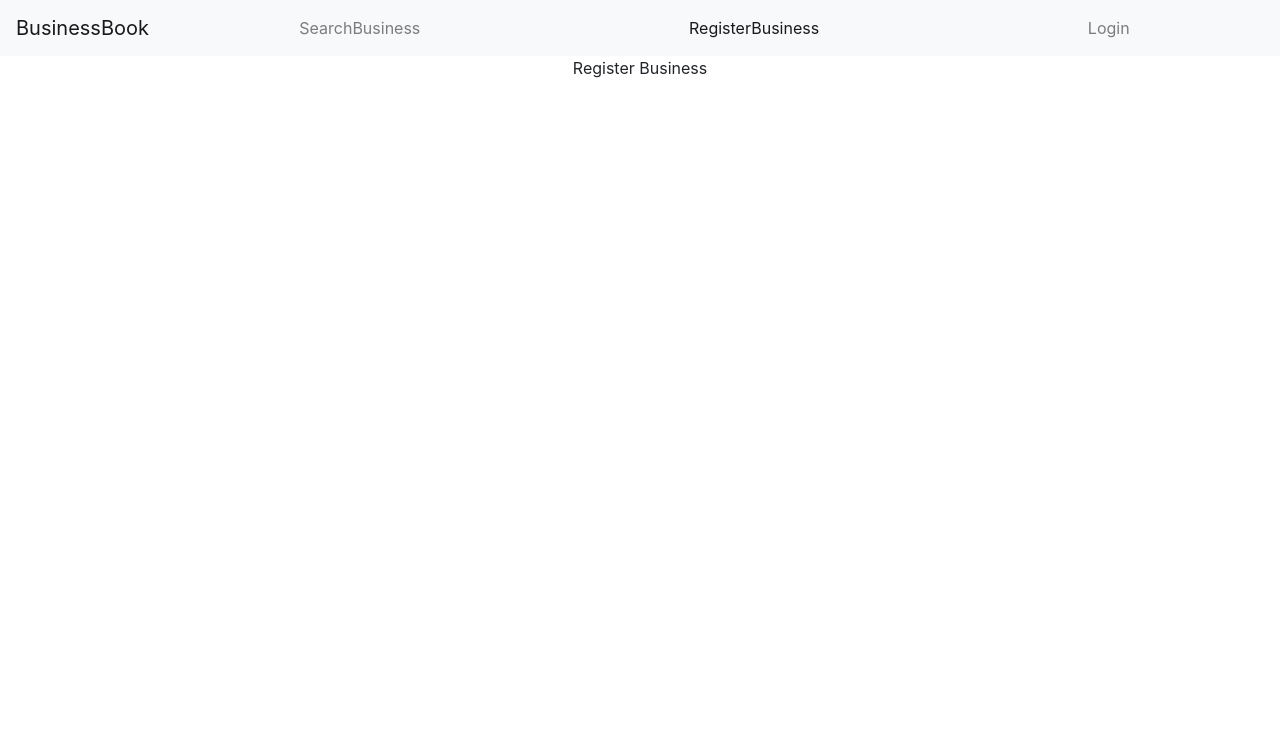
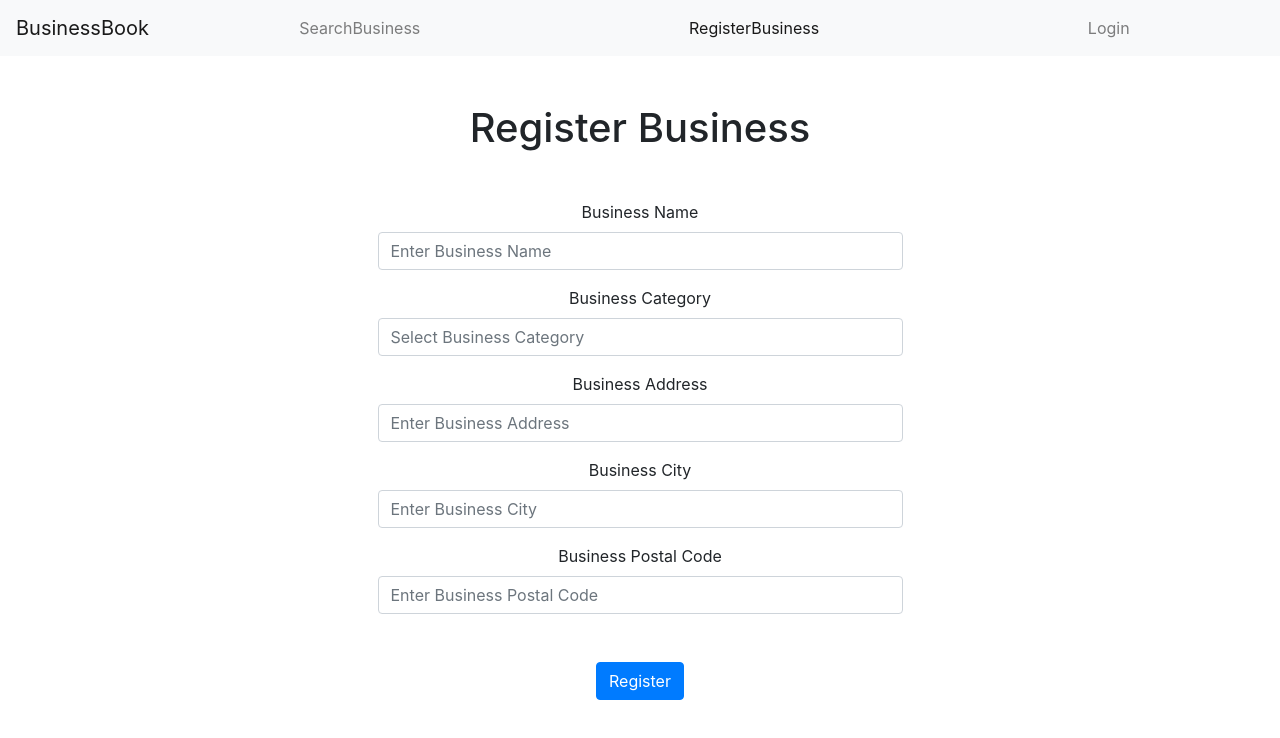
Before and after one commit to VanessaAla/businessbook-frontend, a React (Create React App) app: page /register-business in a window 1280 px wide. Shown: the top 738 px of the page. Built offline with nearby package versions, Linux system fonts and the light colour scheme; no server answers.

Commit message:
adjusted the search business pages and corrected function names

```diff
--- a/src/pages/RegisterBusiness/index.js
+++ b/src/pages/RegisterBusiness/index.js
@@ -2,7 +2,10 @@ import React, { useState } from "react";
 import Form from "react-bootstrap/Form";
 import Container from "react-bootstrap/Container";
 import Button from "react-bootstrap/Button";
-import { useDispatch, useSelector } from "react-redux";
+import { doRegisterBusiness } from "../../store/businesses/actions";
+//import { selectBusinesses } from "../../store/businesses/selectors";
+import { useDispatch } from "react-redux";
+//import { Link } from "react-router-dom";
 import { Col } from "react-bootstrap";
 
 export default function RegisterBusiness() {
@@ -11,11 +14,85 @@ export default function RegisterBusiness() {
   const [businessAddress, set_businessAddress] = useState("");
   const [businessCity, set_businessCity] = useState("");
   const [businessPostalCode, set_businessPostalCode] = useState("");
+  const dispatch = useDispatch();
 
   function submitForm(event) {
     event.preventDefault();
+
+    dispatch(
+      doRegisterBusiness(
+        businessName,
+        businessCategory,
+        businessAddress,
+        businessCity,
+        businessPostalCode
+      )
+    );
   }
   //my dispatch action to register the business here?
 
-  return <div>Register Business</div>;
+  return (
+    <Container>
+      {" "}
+      <Form as={Col} md={{ span: 6, offset: 3 }} className="mt-5">
+        <h1 className="mt-5 mb-5">Register Business</h1>
+        <Form.Group controlId="formBasicBusinessName">
+          <Form.Label>Business Name</Form.Label>
+          <Form.Control
+            value={businessName}
+            onChange={(event) => set_businessName(event.target.value)}
+            type="businessName"
+            placeholder="Enter Business Name"
+            required
+          />
+        </Form.Group>
+        <Form.Group controlId="formBasicBusinessCategory">
+          <Form.Label>Business Category</Form.Label>
+          <Form.Control
+            value={businessCategory}
+            onChange={(event) => set_businessCategory(event.target.value)}
+            type="businessCategory"
+            placeholder="Select Business Category"
+            required
+          />
+        </Form.Group>
+        <Form.Group controlId="formBasicBusinessAddress">
+          <Form.Label>Business Address</Form.Label>
+          <Form.Control
+            value={businessAddress}
+            onChange={(event) => set_businessAddress(event.target.value)}
+            type="businessAddress"
+            placeholder="Enter Business Address"
+            required
+          />
+        </Form.Group>
+        <Form.Group controlId="formBasicBusinessCity">
+          <Form.Label>Business City</Form.Label>
+          <Form.Control
+            value={businessCity}
+            onChange={(event) => set_businessCity(event.target.value)}
+            type="businessCity"
+            placeholder="Enter Business City"
+            required
+          />
+        </Form.Group>
+        <Form.Group controlId="formBasicBusinessPostalCode">
+          <Form.Label>Business Postal Code</Form.Label>
+          <Form.Control
+            value={businessPostalCode}
+            onChange={(event) => set_businessPostalCode(event.target.value)}
+            type="businessPostalCode"
+            placeholder="Enter Business Postal Code"
+            required
+          />
+        </Form.Group>
+
+        <Form.Group className="mt-5">
+          <Button variant="primary" type="submit" onClick={submitForm}>
+            Register
+          </Button>
+        </Form.Group>
+      </Form>
+    </Container>
+  );
 }
--- a/src/store/businesses/actions.js
+++ b/src/store/businesses/actions.js
@@ -31,7 +31,7 @@ export const fetchBusinesses = (category, city) => {
   };
 };
 
-export const registerBusiness = (
+export const doRegisterBusiness = (
   businessName,
   businessCategory,
   businessAddress,
```
